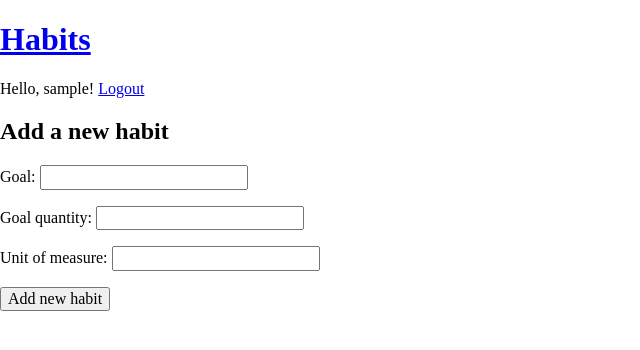
After one commit to momentum-team-1/django-from-scratch-AlyshiaLozanoSmith, a Django app: page /habits/new/ in a window 1280 px wide. The commit adds this page. Shown: the top 350 px of the page, without its empty margins (0-640 px from the left). Run offline with Django 3.2, Linux system fonts and the light colour scheme; the visitor is signed in with stand-in values (Sample User, id 1).

Commit message:
can now add new records and see previous records

```diff
--- a/habit_tracker/urls.py
+++ b/habit_tracker/urls.py
@@ -22,6 +22,8 @@ urlpatterns = [
     path('', habits_views.homepage, name='homepage'),
     path('habits/', habits_views.habits_list, name='habits_list'),
     path('habits/<int:habit_pk>/', habits_views.habit_detail, name='habit_detail'),
+    path('habits/<int:habit_pk>/add_record',habits_views.add_record, name='add_record'),
+    path('habits/new/', habits_views.add_habit, name='add_habit'),
     path('admin/', admin.site.urls),
     path('accounts/', include('registration.backends.simple.urls')),
 ]
--- a/habits/forms.py
+++ b/habits/forms.py
@@ -0,0 +1,12 @@
+from django import forms
+from .models import Habit, DailyRecord
+
+class HabitForm(forms.ModelForm):
+    class Meta:
+        model = Habit
+        fields = ('goal', 'goal_quantity','unit_of_measure')
+
+class RecordForm(forms.ModelForm):
+    class Meta:
+        model = DailyRecord
+        fields = ('quantity', 'unit_of_measure')
--- a/habits/models.py
+++ b/habits/models.py
@@ -6,21 +6,23 @@ class Habit(models.Model):
     user = models.ForeignKey(to=User,
                              on_delete=models.CASCADE,
                              related_name='habits')
-    name = models.CharField(max_length = 500)
+    goal = models.CharField(max_length = 500)
     goal_quantity = models.PositiveIntegerField(null=True, blank=True)
+    unit_of_measure = models.CharField(max_length = 255, null=True, blank=True)
 
     def __str__(self):
-        return self.name
+        return f"{self.goal} {self.goal_quantity} {self.unit_of_measure} per day"
 
 class DailyRecord(models.Model):
     habit = models.ForeignKey(to=Habit,
                               on_delete = models.CASCADE,
                               related_name='records')
     quantity = models.PositiveIntegerField(null=True, blank=True)
+    unit_of_measure = models.CharField(max_length=255, null=True, blank=True)
     recorded_on = models.DateField(auto_now=True, null=True, blank=True)
 
     class meta:
         unique_together = ['habit','recorded_on']
 
     def __str__(self):
-        return f"{self.quantity}:{self.recorded_on}"
+        return f"{self.quantity}{self.unit_of_measure}:{self.recorded_on}"
--- a/habits/views.py
+++ b/habits/views.py
@@ -1,5 +1,6 @@
 from django.shortcuts import render, redirect, get_object_or_404
 from django.contrib.auth.decorators import login_required
+from .forms import HabitForm, RecordForm
 
 
 def homepage(request):
@@ -16,3 +17,32 @@ def habits_list(request):
 def habit_detail(request, habit_pk):
     habit = get_object_or_404(request.user.habits, pk=habit_pk)
     return render(request, 'habits/habit_detail.html', { 'habit' : habit})
+
+@login_required
+def add_habit(request):
+    if request.method == 'POST':
+        form = HabitForm(data=request.POST)
+        if form.is_valid():
+            habit = form.save(commit=False)
+            habit.user = request.user
+            habit.save()
+            return redirect(to='habit_detail', habit_pk=habit.pk)
+    else:
+        form = HabitForm()
+
+    return render(request, 'habits/add_habit.html', {'form':form})
+
+@login_required
+def add_record(request, habit_pk):
+    habit = get_object_or_404(request.user.habits, pk=habit_pk)
+
+    if request.method == 'POST':
+        form = RecordForm(data=request.POST)
+        if form.is_valid():
+            record = form.save(commit=False)
+            record.habit = habit
+            record.save()
+            return redirect(to='habit_detail', habit_pk=habit.pk)
+    else:
+        form = RecordForm()
+    return render(request, 'habits/add_record.html', {'form': form, 'habit':habit} )
--- /dev/null
+++ b/templates/habits/add_habit.html
@@ -0,0 +1,14 @@
+{% extends 'base.html' %}
+
+{% block content %}
+<h2>Add a new habit</h2>
+
+<form action="{% url 'add_habit' %}" method="POST">
+    {% csrf_token %}
+    {{ form.as_p }}
+    <div>
+        <button type="submit">Add new habit</button>
+    </div>
+</form>
+
+{% endblock %}
--- a/templates/habits/habit_detail.html
+++ b/templates/habits/habit_detail.html
@@ -13,6 +13,7 @@ Habit Tracker - {{ habits }}
     {% for record in habit.records.all %}
     <li>{{ record }}</li>
     {% endfor %}
+    <li><a href="{% url 'add_record' habit_pk=habit.pk%}">add another record</a></li>
 </ul>
 
 {% endblock %}
--- a/templates/habits/habits_list.html
+++ b/templates/habits/habits_list.html
@@ -3,6 +3,10 @@
 {% block content %}
 <div>
 <h2>Your Habits</h2>
+
+<p>
+    <a href="{% url 'add_habit'%}">Add a new habit</a>
+</p>
 
 <ul>
     {% for habit in habits %}
```
Also changed, not shown: templates/habits/add_record.html (added, +13 -0 lines), habits/migrations/0004_auto_20200608_0033.py (added), habits/migrations/0005_dailyrecord_unit_of_measure.py (added).
